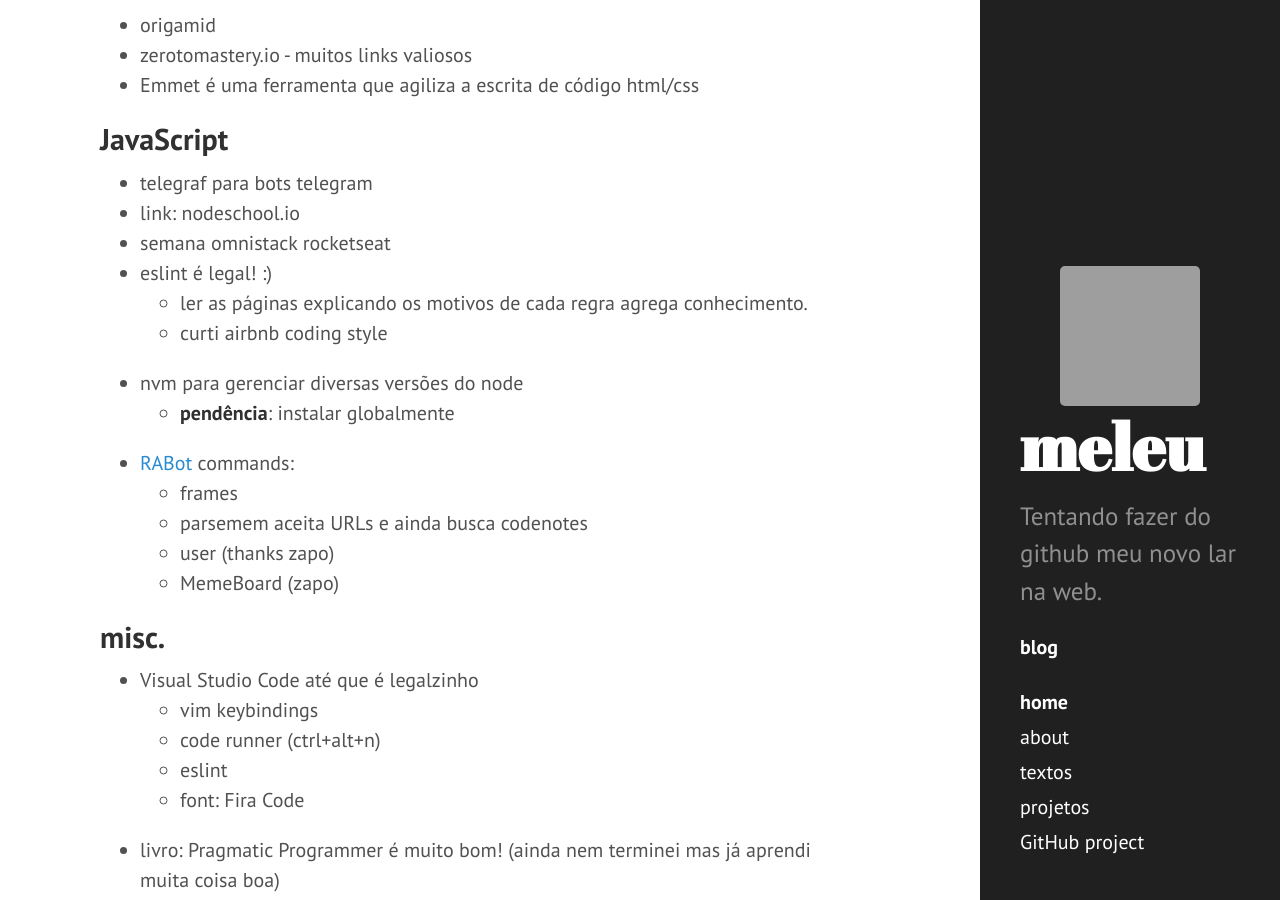
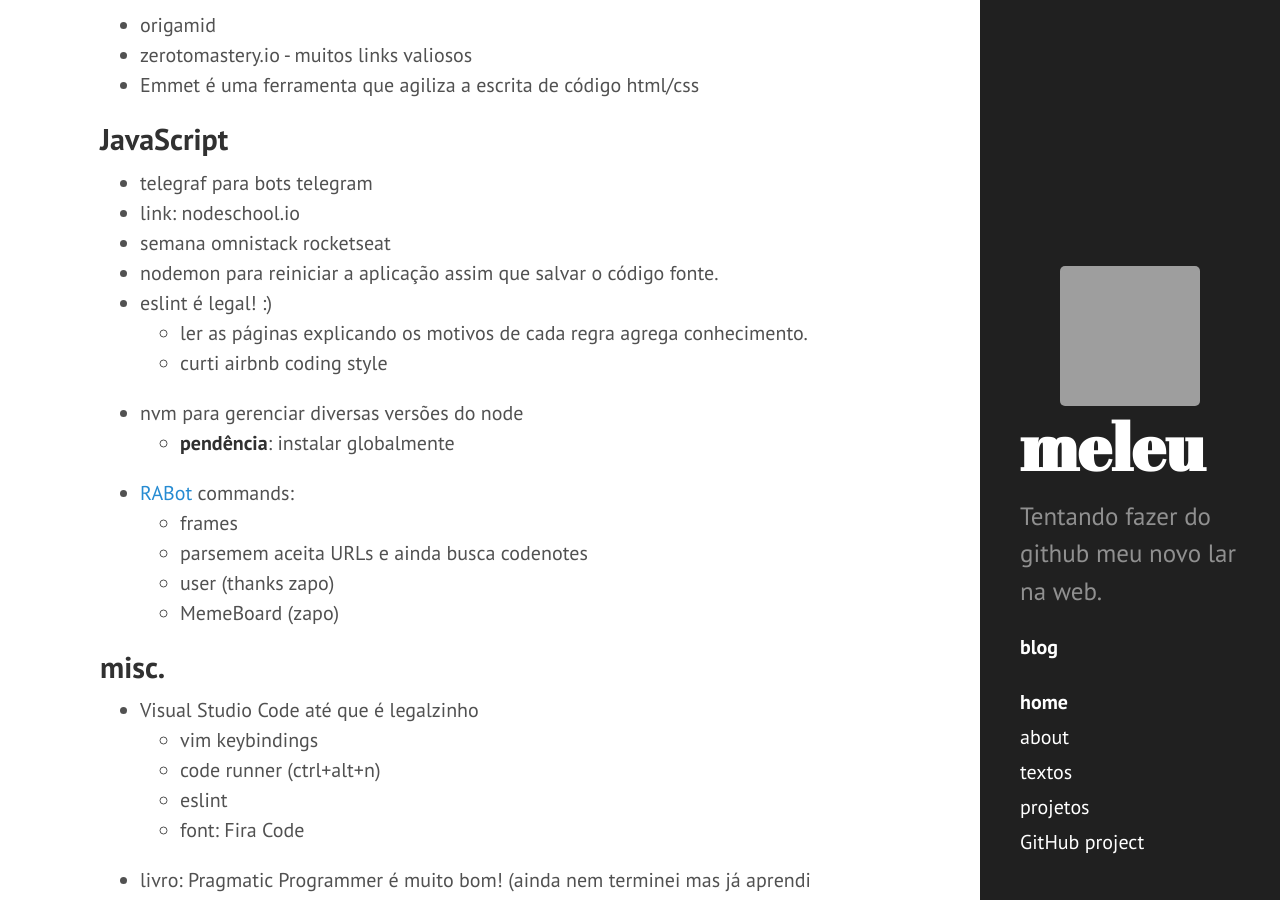
Before and after one commit to meleu/meleu.github.io, a Jekyll site: the page built from _posts/2020-01-24-resumo-de-janeiro-2020.md.md, in a window 1280 px wide and 900 px high, scrolled down 685 px. Built offline with Jekyll 4.4.1, drawn with Linux system fonts in a browser that asks for light colours; comment, search, counter and statistics services are not loaded; some of the changed lines change nothing that is shown; grey boxes are pictures that could not be loaded.

Commit message:
_posts/2020-01-24-resumo-de-janeiro-2020.md.md updated from https://stackedit.io/

```diff
--- a/_posts/2020-01-24-resumo-de-janeiro-2020.md.md
+++ b/_posts/2020-01-24-resumo-de-janeiro-2020.md.md
@@ -34,6 +34,7 @@
 - telegraf para bots telegram
 - link: nodeschool.io
 - semana omnistack rocketseat
+- nodemon para reiniciar a aplicação assim que salvar o código fonte.
 - eslint é legal! :)
     - ler as páginas explicando os motivos de cada regra agrega conhecimento.
     - curti airbnb coding style
@@ -62,5 +63,5 @@
 
 
 <!--stackedit_data:
-eyJoaXN0b3J5IjpbNTE3NjExMTgzXX0=
+eyJoaXN0b3J5IjpbMTUxNjAzOTc3OSw1MTc2MTExODNdfQ==
 -->
```
